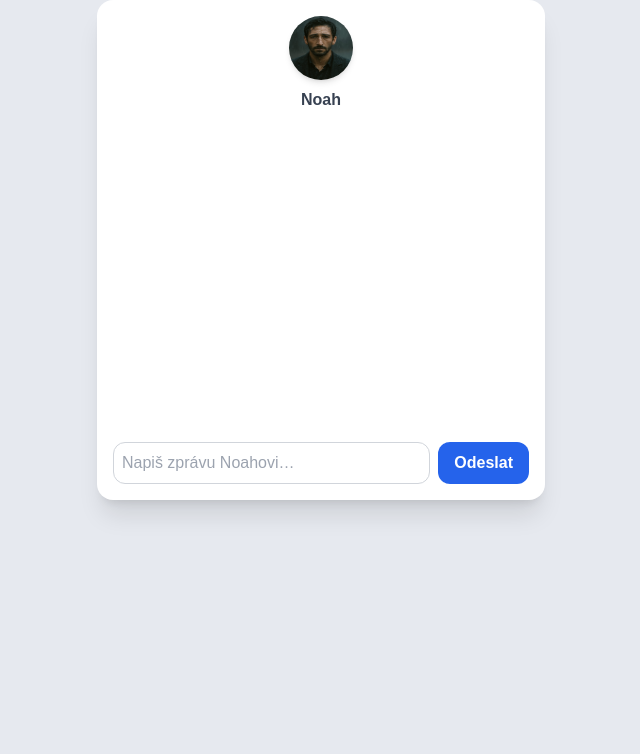
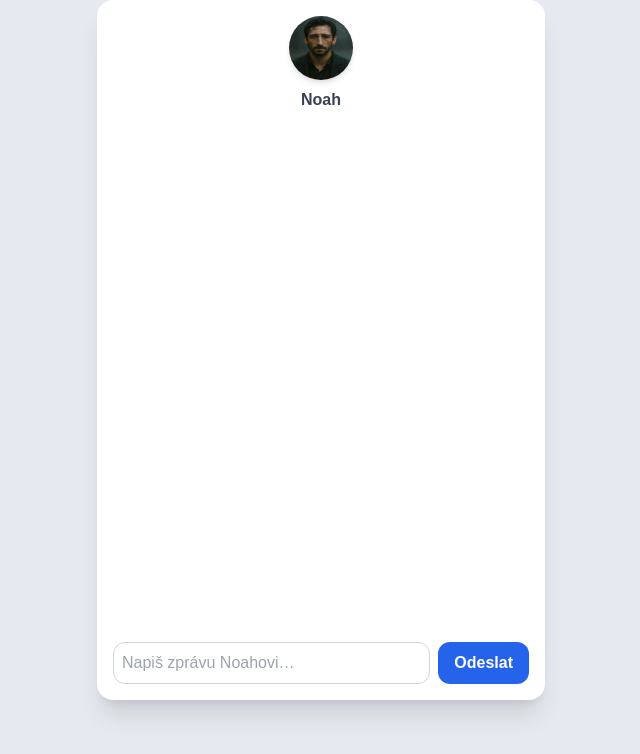
Before and after one commit to Noah-eu/Noah-ai, a Next.js app: page /chat in a window 1280 px wide. Shown: the top 754 px of the page, without its empty margins (319-959 px from the left). Built offline with nearby package versions, Linux system fonts and the light colour scheme.

Commit message:
Update Chat.tsx

```diff
--- a/app/chat/Chat.tsx
+++ b/app/chat/Chat.tsx
@@ -37,7 +37,7 @@ export default function Chat() {
   }
 
   return (
-    <div className="max-w-md w-full mx-auto flex flex-col h-[500px] bg-white rounded-2xl shadow-xl p-4">
+    <div className="max-w-md w-full mx-auto flex flex-col h-[90vh] max-h-[700px] bg-white rounded-2xl shadow-xl p-4">
       {/* Noahova fotka v hlavičce */}
       <div className="flex flex-col items-center mb-4">
         <img src="/noah.jpg" alt="Noah" className="w-16 h-16 rounded-full shadow-md" />
```
